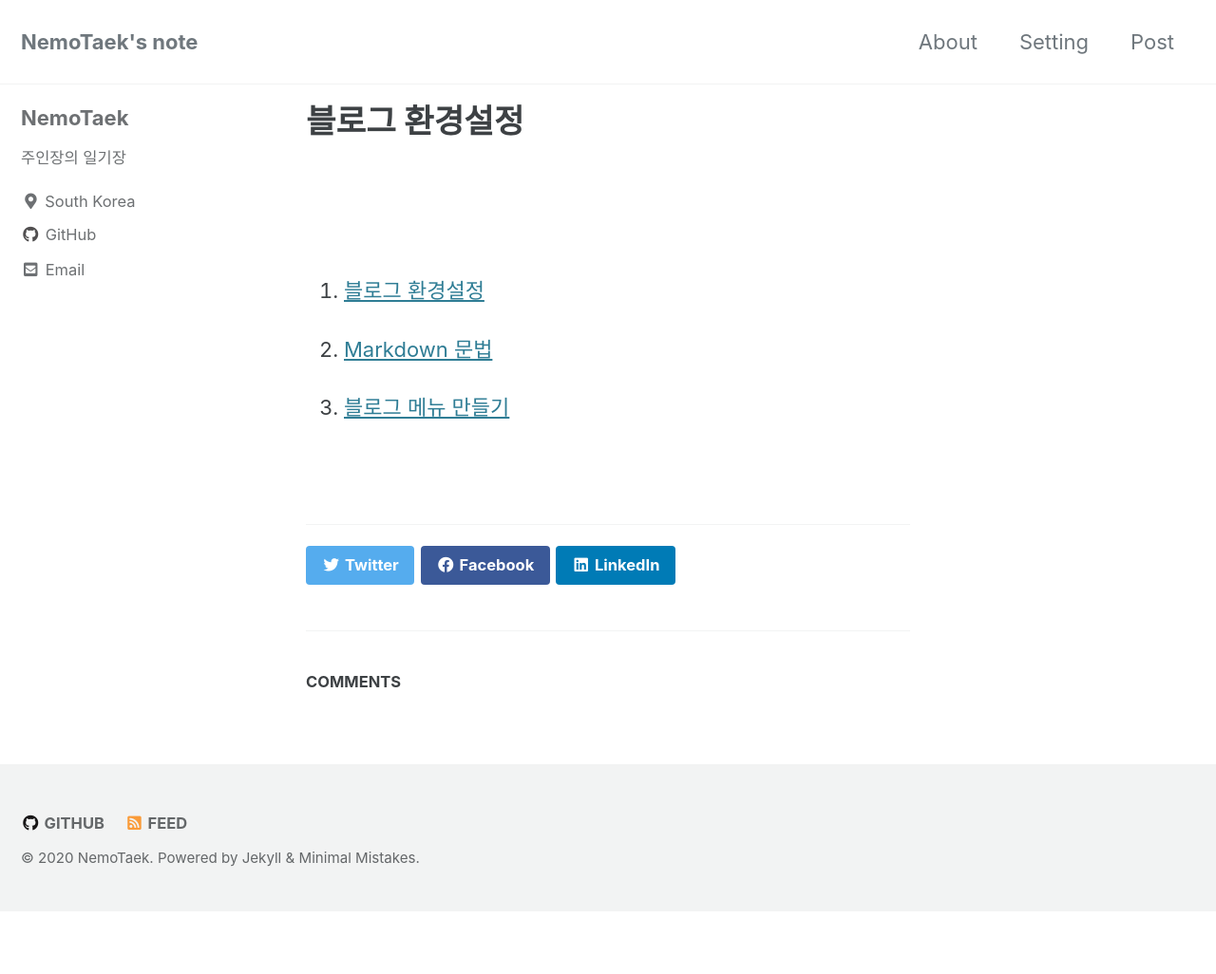
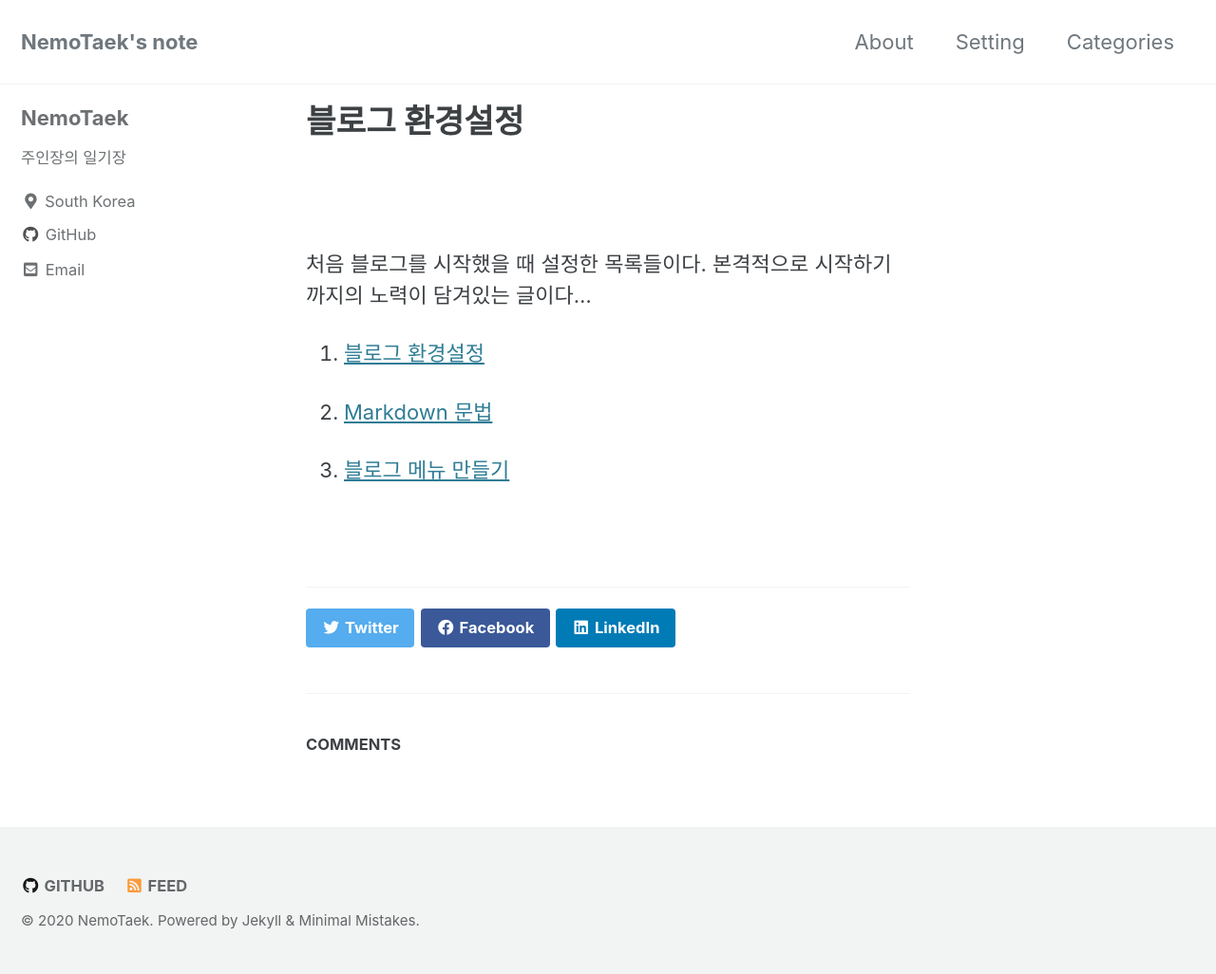
Before and after one commit to NemoTaek/NemoNote, a Jekyll site: the page built from _pages/setting.md, in a window 1280 px wide. Shown: the whole page at 95% size. Built offline with Jekyll 4.4.1, drawn with Linux system fonts in a browser that asks for light colours; cached includes are drawn as plain includes; a script bundle is joined from its source files by our own code; comment, search, counter and statistics services are not loaded; before the commit the page ends 960 px from its top, so only the background shows below that.

Commit message:
메뉴 추가

```diff
--- a/_data/navigation.yml
+++ b/_data/navigation.yml
@@ -4,8 +4,8 @@ main:
     url: /about/
   - title: "Setting"
     url: /setting/
-  - title: "Post"
-    url: /post/
+  - title: "Categories"
+    url: /categories/
   # - title: "Sample Posts"
   #   url: /year-archive/
   # - title: "Sample Collections"
--- a/_pages/post.md
+++ b/_pages/categories.md
@@ -1,8 +1,7 @@
 ---
 title: "블로그 포스팅"
-permalink: /post/
-layout: single
+permalink: /categories/
+layout: categories
 ---
-
 <br><br><br>
 1. [categoty와 tag](https://nemotaek.github.io/NemoNote/blog/category/)
--- a/_pages/setting.md
+++ b/_pages/setting.md
@@ -3,8 +3,8 @@ title: "블로그 환경설정"
 permalink: /setting/
 layout: single
 ---
-
 <br><br><br>
+처음 블로그를 시작했을 때 설정한 목록들이다. 본격적으로 시작하기까지의 노력이 담겨있는 글이다...
 1. [블로그 환경설정](https://nemotaek.github.io/NemoNote/200808/)
 
 2. [Markdown 문법](https://nemotaek.github.io/NemoNote/200809/)
```
Also changed, not shown: _pages/category.md (deleted, +0 -5 lines), _posts/카테고리.md (renamed from _posts/2020-08-04-category.md).
